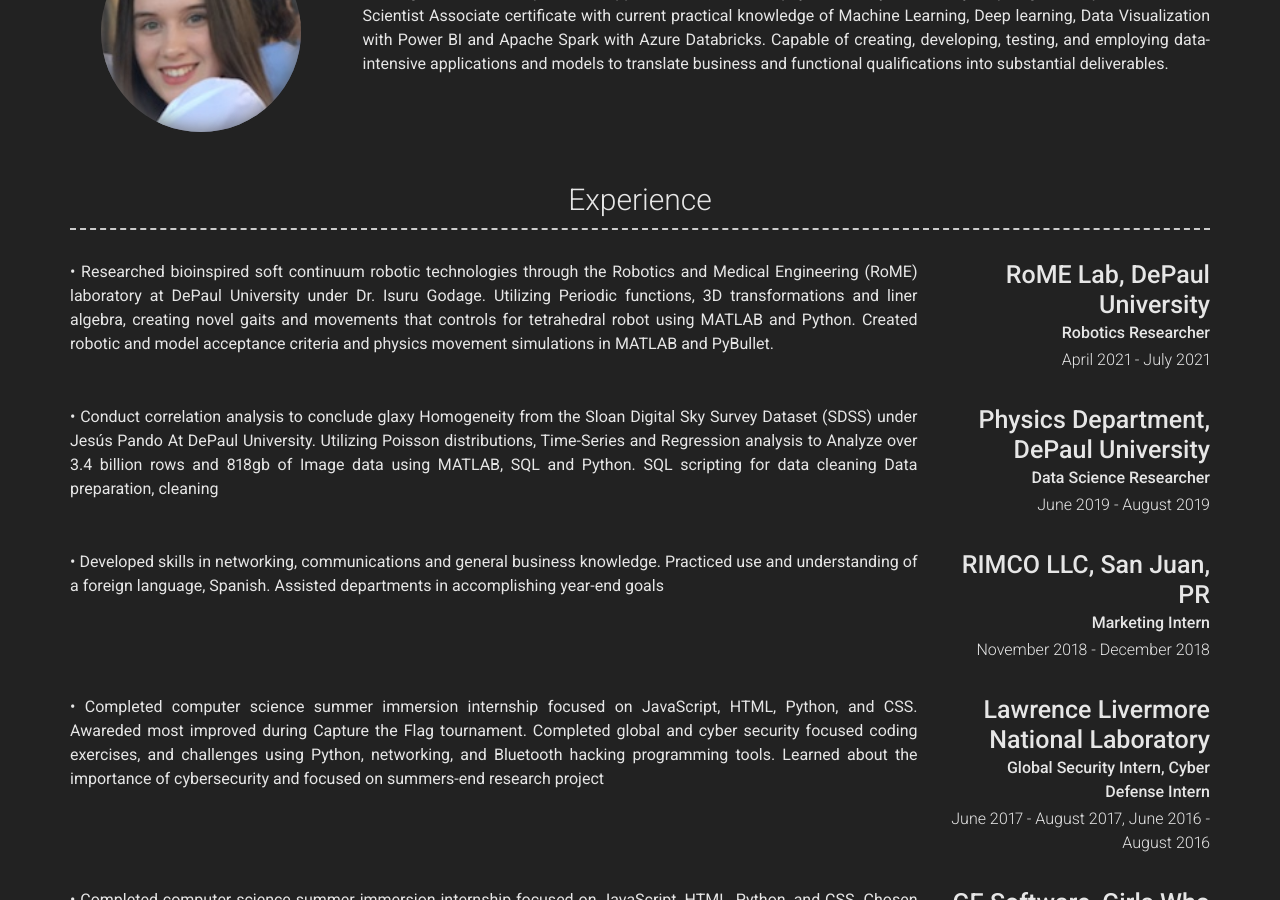
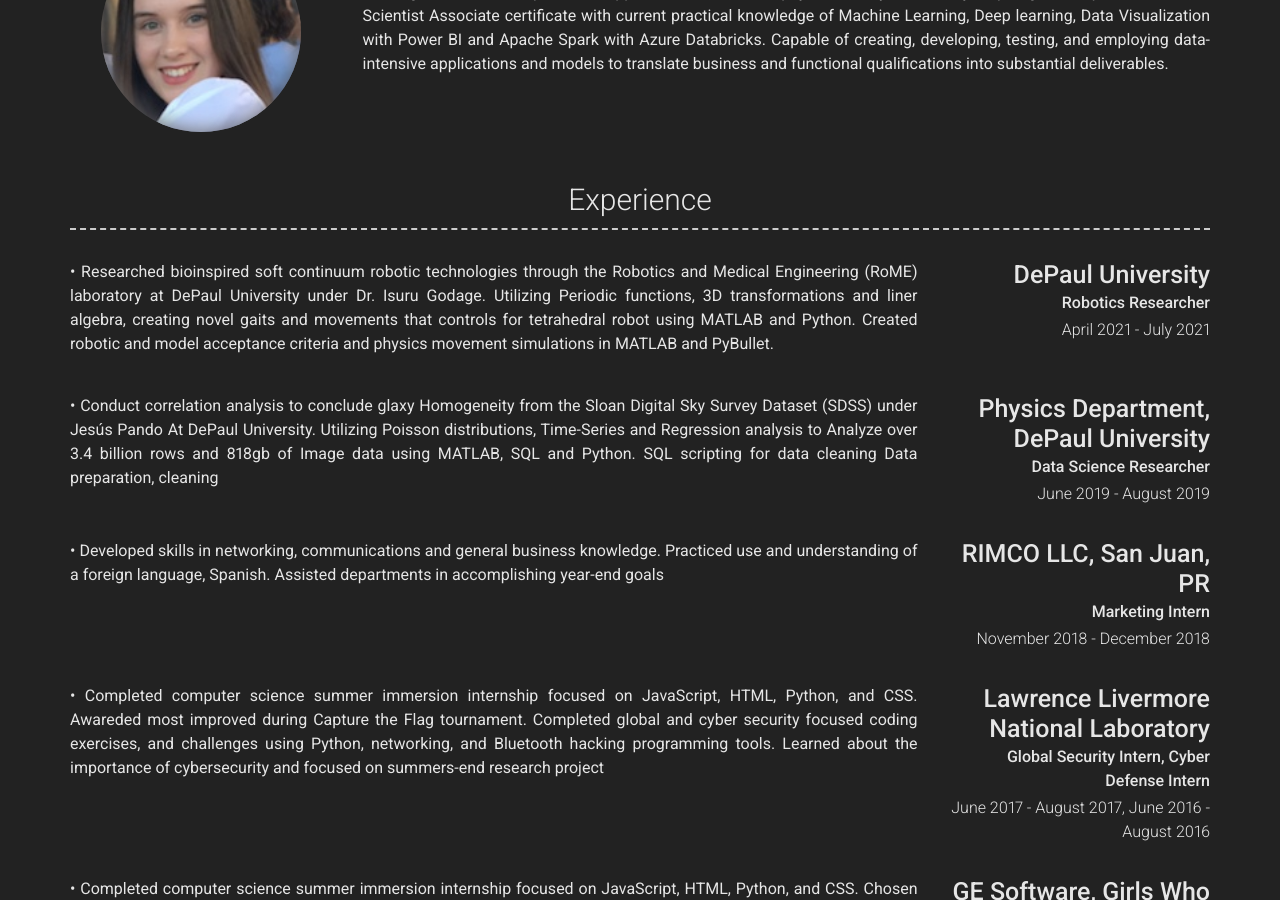
Before and after one commit to rachelsierra/rsbResume, a Jekyll site: the page built from index.md, in a window 1280 px wide and 900 px high, scrolled down 370 px. Built offline with Jekyll 4.4.1, drawn with Linux system fonts in a browser that asks for light colours; nearby versions of some CDN libraries; part of the change alters nothing that is shown.

```diff
--- a/_config.yml
+++ b/_config.yml
@@ -82,7 +82,7 @@ content:
     content:
       - layout: right
         title: RoME Lab,
-         DePaul University
+        title: DePaul University
         sub_title: Robotics Researcher
         caption: April 2021 - July 2021
         #link: Link to company (optional)
```
